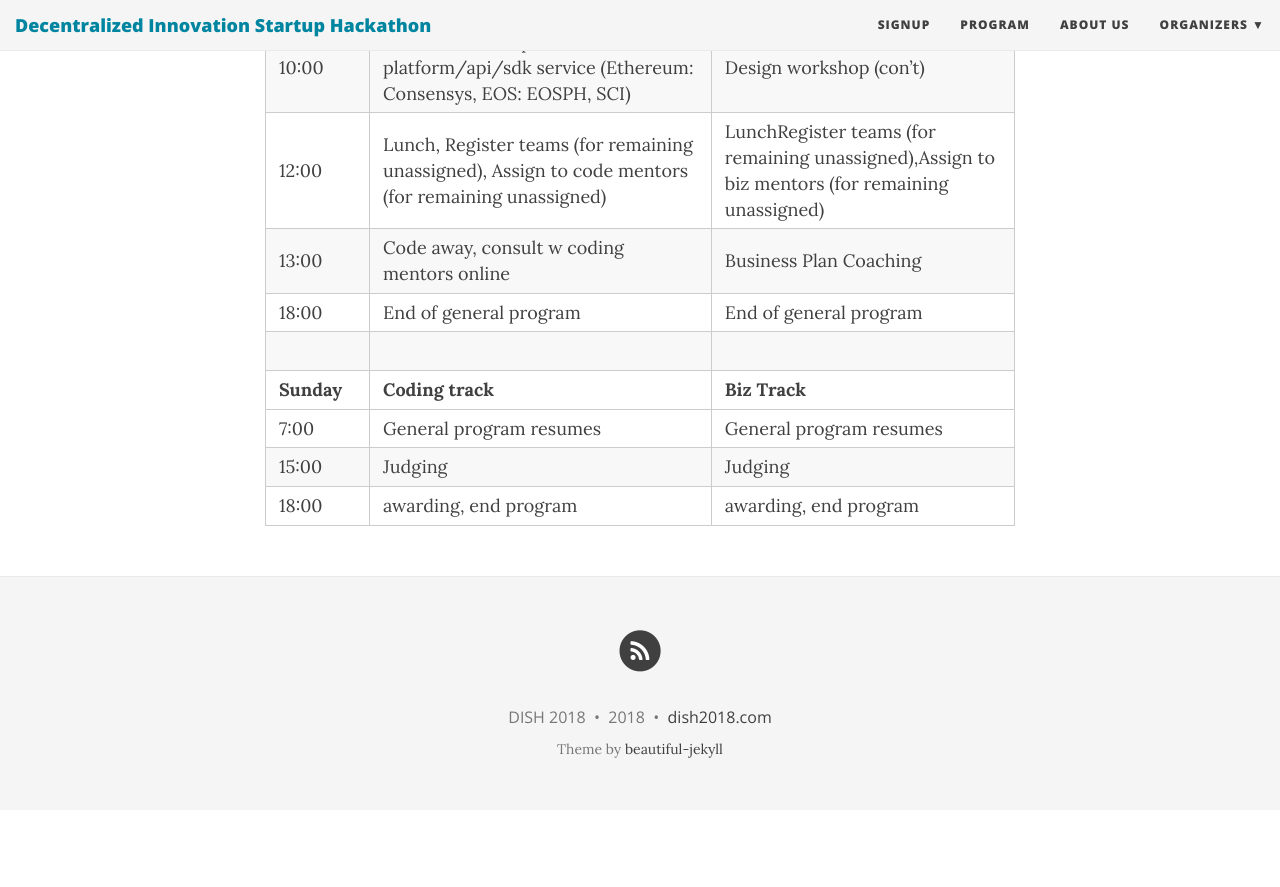
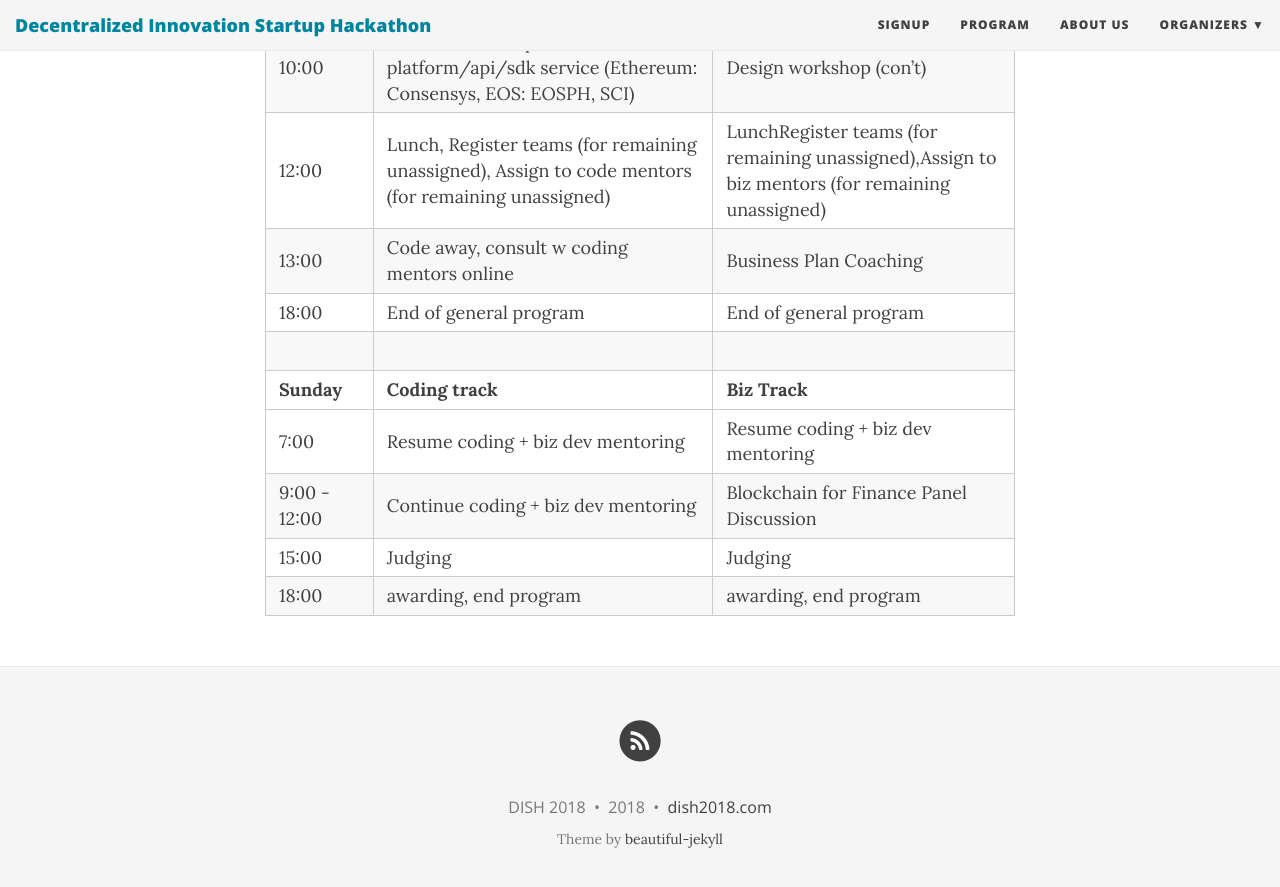
Before and after one commit to dish-event/dish-event, a Jekyll site: the page built from program.md, in a window 1280 px wide and 900 px high, scrolled down 600 px. Shown: the top 887 px of the window. Built offline with Jekyll 4.4.1, drawn with Linux system fonts in a browser that asks for light colours; nearby versions of some CDN libraries; before the commit the page ends 1410 px from its top, so only the background shows below that.

Commit message:
added sunday

```diff
--- a/program.md
+++ b/program.md
@@ -18,6 +18,7 @@ subtitle: What's happening!
 |                 	|                                                                                                        	|                                                                           	|
 | **Sunday**    	        | **Coding track**                                                                                                                      | **Biz Track**                                                                                         |
 |----------------------	|-------------------------------------------------------------------------------------------------------------------------------	|-------------------------------------------------------------------------------------------------	|
-| 7:00                 	| General program resumes                                                                                                       	| General program resumes                                                                         	|
+| 7:00                 	| Resume coding + biz dev mentoring                                                                                                      	| Resume coding + biz dev mentoring                                                                         	|
+| 9:00 - 12:00                	| Continue coding + biz dev mentoring                                                                                                      	| Blockchain for Finance Panel Discussion                                                                         	|
 | 15:00                	| Judging                                                                                                                       	| Judging                                                                                         	|
 | 18:00                	| awarding, end program                                                                                                         	| awarding, end program                                                                           	|
```
